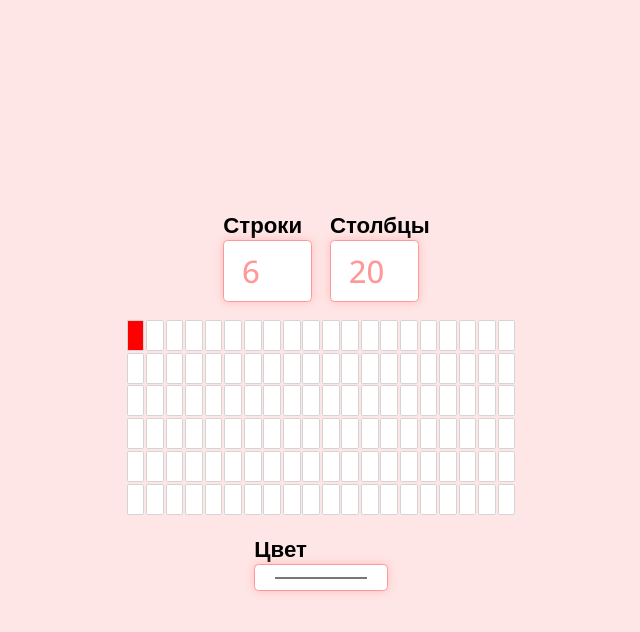
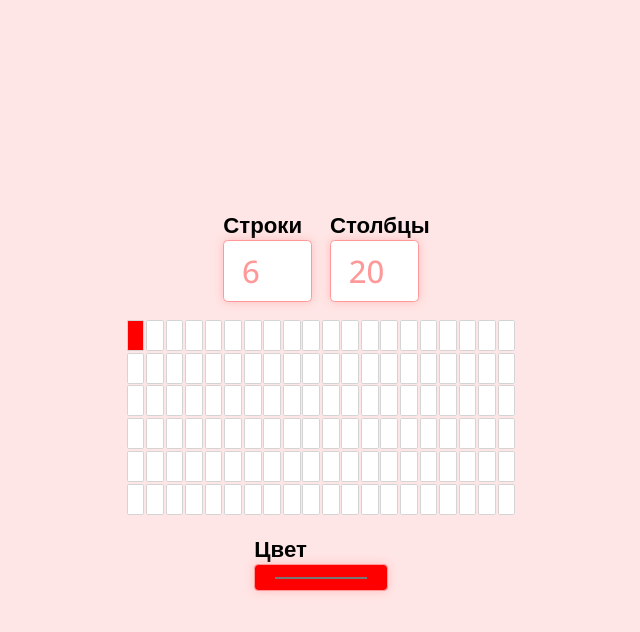
Before and after one commit to roman-orlovskiy/gromka.ru, a Vue app: page /#/demo in a window 1280 px wide. Both pictures are taken after a click on the element 454 px from the left and 335 px from the top of the page. Shown: the top 632 px of the page, without its empty margins (319-959 px from the left). Built offline with nearby package versions, Linux system fonts and the light colour scheme.

Commit message:
input comp

```diff
--- a/src/components/InputComp.vue
+++ b/src/components/InputComp.vue
@@ -9,6 +9,7 @@
       :placeholder="placeholder"
       :value="modelValue"
       @input="handleInput"
+      :style="inputStyle"
     />
   </div>
 </template>
@@ -48,6 +49,10 @@ const emit = defineEmits(['update:modelValue'])
 
 const inputClass = computed(() => {
   return `input ${props.mod ? `input--mod-${props.mod}` : ''}`
+})
+
+const inputStyle = computed(() => {
+  return props.type === 'color' ? { backgroundColor: props.modelValue } : {}
 })
 
 function handleInput(event) {
```
